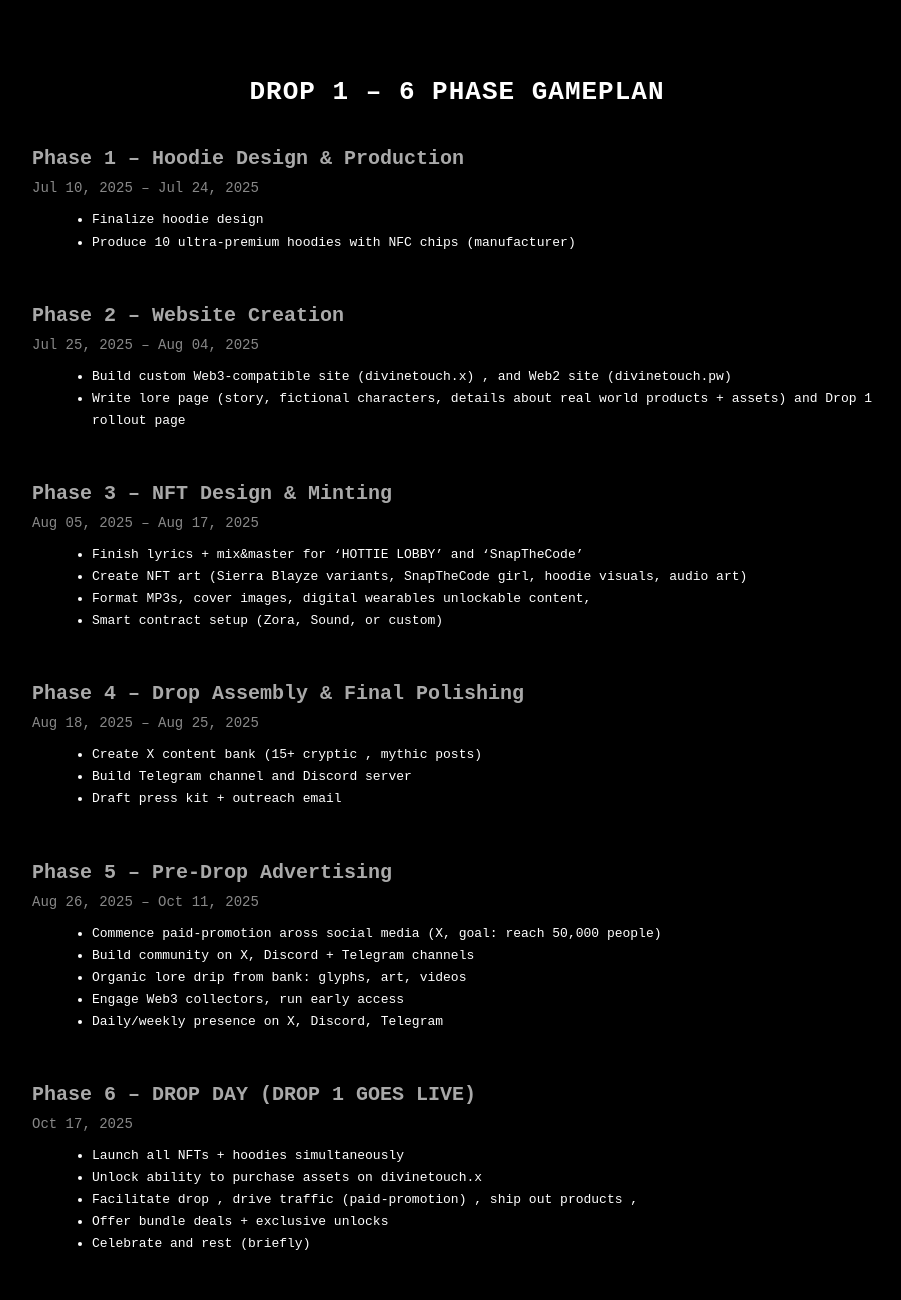
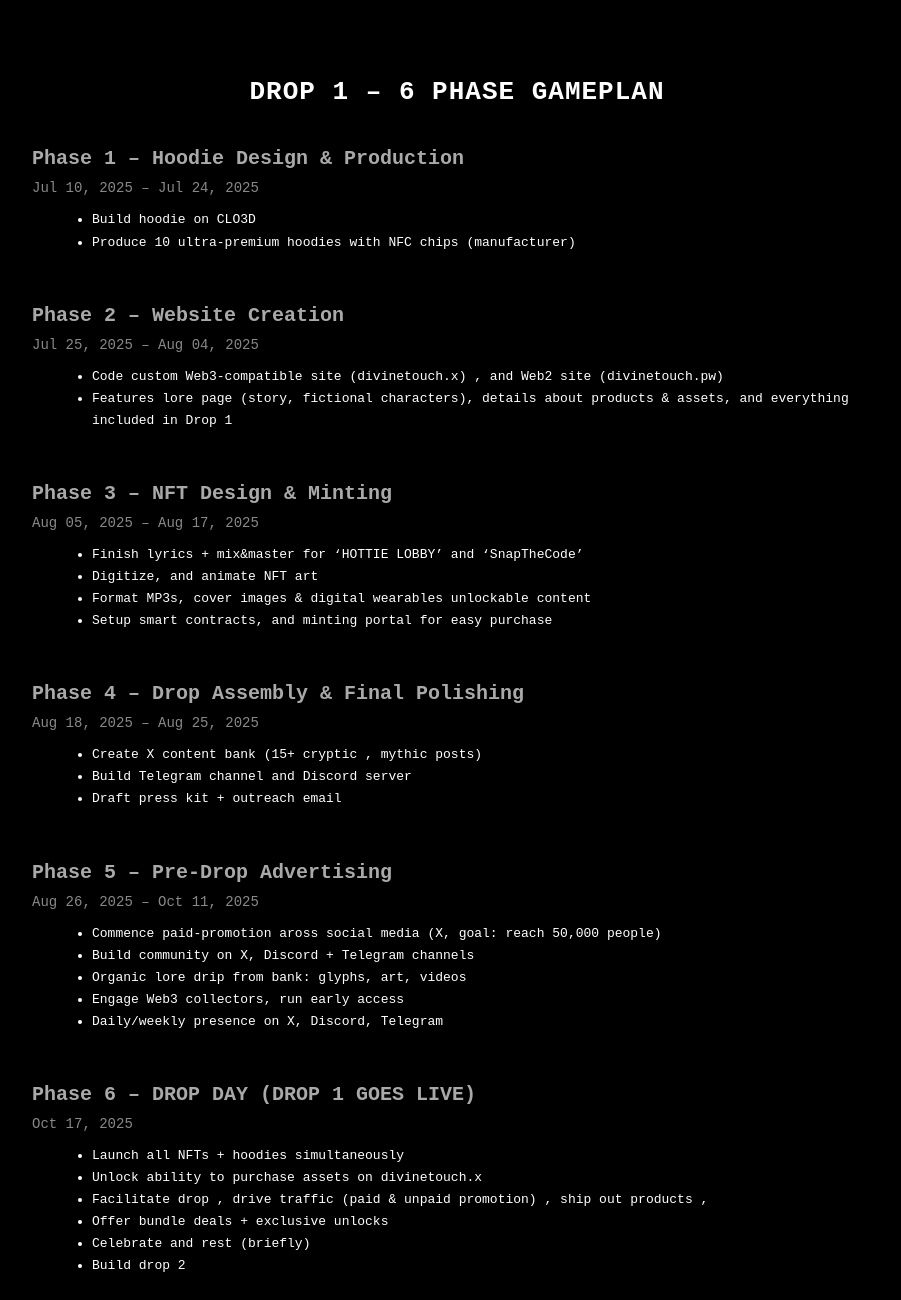
Before and after one commit to DivineTouchHQ/divine-touch-swordsman, a plain HTML site: page plan.html in a window 1280 px wide. Shown: the top 1300 px of the page, without its empty margins (183-1084 px from the left). Drawn offline with Linux system fonts and the light colour scheme.

Commit message:
Update plan.html

```diff
--- a/plan.html
+++ b/plan.html
@@ -52,7 +52,7 @@ font-size: 14px;
 <div class="phase-title">Phase 1 – Hoodie Design & Production</div>
 <div class="phase-date">Jul 10, 2025 – Jul 24, 2025</div>
 <ul>
-<li>Finalize hoodie design</li>
+<li>Build hoodie on CLO3D</li>
 <li>Produce 10 ultra-premium hoodies with NFC chips (manufacturer) </li>
 </ul>
 </div>
@@ -61,8 +61,8 @@ font-size: 14px;
 <div class="phase-title">Phase 2 – Website Creation</div>
 <div class="phase-date">Jul 25, 2025 – Aug 04, 2025</div>
 <ul>
-<li>Build custom Web3-compatible site (divinetouch.x) , and Web2 site (divinetouch.pw) </li>
-<li>Write lore page (story, fictional characters, details about real world products + assets) and Drop 1 rollout page</li>
+<li>Code custom Web3-compatible site (divinetouch.x) , and Web2 site (divinetouch.pw)</li>
+<li>Features lore page (story, fictional characters), details about products & assets, and everything included in Drop 1</li>
 </ul>
 </div>
 
@@ -71,9 +71,9 @@ font-size: 14px;
 <div class="phase-date">Aug 05, 2025 – Aug 17, 2025</div>
 <ul>
 <li>Finish lyrics + mix&master for ‘HOTTIE LOBBY’ and ‘SnapTheCode’</li>
-<li>Create NFT art (Sierra Blayze variants, SnapTheCode girl, hoodie visuals, audio art)</li>
-<li>Format MP3s, cover images, digital wearables unlockable content,</li>
-<li>Smart contract setup (Zora, Sound, or custom)</li>
+<li>Digitize, and animate NFT art</li>
+<li>Format MP3s, cover images & digital wearables unlockable content</li>
+<li>Setup smart contracts, and minting portal for easy purchase</li>
 </ul>
 </div>
 
@@ -105,9 +105,10 @@ font-size: 14px;
 <ul>
 <li>Launch all NFTs + hoodies simultaneously</li>
 <li>Unlock ability to purchase assets on divinetouch.x
-<li>Facilitate drop , drive traffic (paid-promotion) , ship out products , </li>
+<li>Facilitate drop , drive traffic (paid & unpaid promotion) , ship out products , </li>
 <li>Offer bundle deals + exclusive unlocks</li>
 <li>Celebrate and rest (briefly)</li>
+<li>Build drop 2</li>
 </ul>
 </div>
 
```
